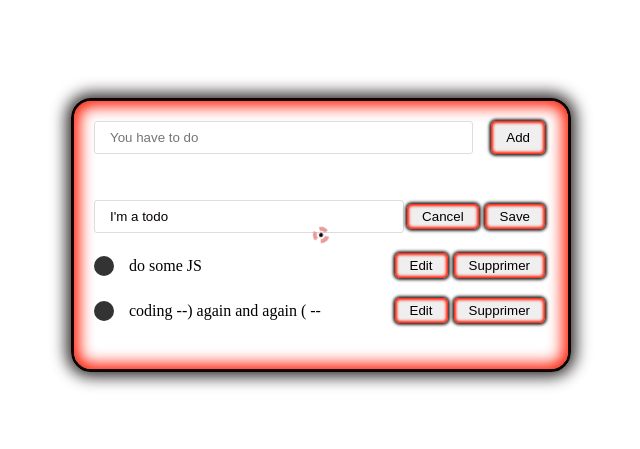
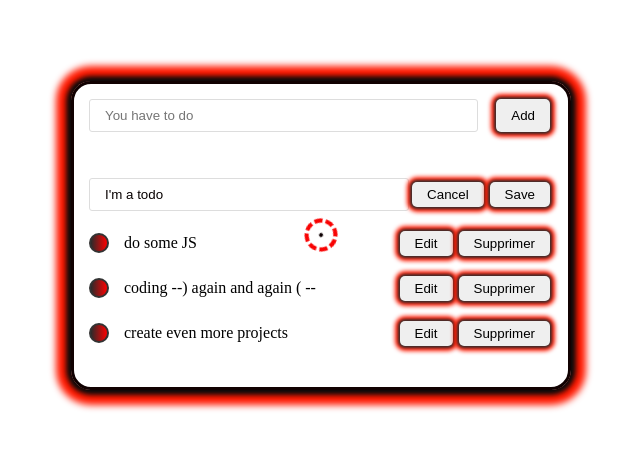
Before and after one commit to Cal-y/TodoList, a website built with webpack: page src/index.html in a window 1280 px wide. Shown: the part 165-614 px from the top of the page, without its empty margins (319-959 px from the left). Built offline with nearby package versions, Linux system fonts and the light colour scheme.

Commit message:
modifications

```diff
--- a/src/index.js
+++ b/src/index.js
@@ -24,6 +24,11 @@ const todos = [
   },
   {
     text: "coding --) again and again ( -- ",
+    done: true,
+    editMode: false
+  },
+  {
+    text: "create even more projects",
     done: true,
     editMode: false
   }
--- a/src/style.css
+++ b/src/style.css
@@ -21,10 +21,9 @@ body {
 .container {
   width: 500px;
   border: 3px solid #110101;
-  box-shadow: 0px 0px 15px 5px rgb(52, 47, 47),
-    0px 0px 15px 5px rgb(255, 25, 0) inset;
+  box-shadow: 0px 0px 5px 5px rgb(10, 10, 10), 0px 0px 7px 15px rgb(255, 25, 0);
   border-radius: 20px;
-  padding: 20px;
+  padding: 15px;
   display: flex;
   flex-direction: column;
 }
@@ -41,8 +40,7 @@ button {
   cursor: none;
   margin: 0 3px;
   outline: 0;
-  box-shadow: 0px 0px 3px 2px rgb(52, 47, 47),
-    0px 0px 3px 2px rgb(255, 25, 0) inset;
+  box-shadow: 0px 0px 3px 2px rgb(52, 47, 47), 0px 0px 4px 5px rgb(255, 25, 0);
   transition: all 0.2s ease-out;
 }
 
@@ -79,7 +77,7 @@ input {
 
 /* test input plus foncé */
 input:hover {
-  background-color: #fad2d2;
+  background-color: #fe6f47;
   color: #070101;
   border: 1px solid rgb(8, 0, 0);
 }
@@ -88,11 +86,12 @@ input:hover {
   background-color: #eee;
   color: #070101;
 }
+
 /* test curseur*/
 .cursor {
-  width: 20px;
-  height: 20px;
-  border: 5px dashed rgb(233, 154, 154);
+  width: 40px;
+  height: 40px;
+  border: 5px dashed rgb(248, 3, 3);
   border-radius: 50%;
   position: absolute;
   animation: Anim1 3s infinite alternate;
@@ -113,8 +112,8 @@ input:hover {
 
 .expand {
   animation: Anim2 0.5s;
-  background: rgb(208, 16, 45);
-  border: 1px solid rgb(232, 6, 55);
+  background: rgb(255, 0, 0);
+  border: 1px solid rgb(9, 0, 0);
 }
 @keyframes Anim1 {
   from {
@@ -171,5 +170,5 @@ li .todo {
 }
 
 li .todo.done {
-  background: #333;
+  background: linear-gradient(to right, rgb(44, 42, 42), rgb(255, 0, 0));
 }
```
